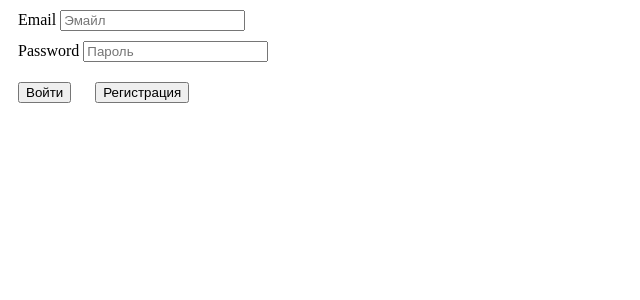
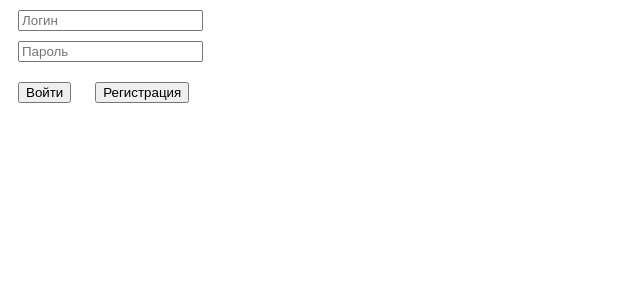
Before and after one commit to fashevskij/ncs, a PHP site: page /parts/authorization.php in a window 1280 px wide. Shown: the top 300 px of the page, without its empty margins (0-640 px from the left). Run offline with PHP 8.4, Linux system fonts and the light colour scheme.

```diff
--- a/Plan.txt
+++ b/Plan.txt
@@ -10,6 +10,7 @@
     2.2 регистрация +
     2.3 Поиск по цветам  +
     2.5 Вывод рецептуры +
-    2.6 Полсчет цены колорнатов +
+    2.6 Подсчет цены колорнатов +
     2.7 Выбор фасовки +
-    2.8 обновить рецептуру от выбора фасовки ajax+
+    2.8 обновить рецептуру от выбора фасовки ajax +
+    2.9 вывод цвета колоранта в рецептуре +
--- a/parts/authorization.php
+++ b/parts/authorization.php
@@ -1,13 +1,11 @@
 <?php
-include $_SERVER['DOCUMENT_ROOT']."/configs/db.php";
+include $_SERVER['DOCUMENT_ROOT'] . "/configs/db.php";
 ?>
 <form method="POST" class="form-inline" id="login-form">
 	<div class="form-group mx-sm-3 mb-2" style="margin:10px;">
-        <label for="staticEmail2" class="sr-only" >Email</label>
-        <input type="text" class="form-control" id="staticEmail2" placeholder="Эмайл" name="email">
+		<input type="text" class="form-control" id="staticEmail2" placeholder="Логин" name="email">
 	</div>
 	<div class="form-group mx-sm-3 mb-2" style="margin:10px;">
-        <label for="inputPassword2" class="sr-only">Password</label>
 		<input type="password" class="form-control" id="inputPassword2" placeholder="Пароль" name="password">
 	</div>
 	<button style="margin:10px;" type="submit" class="btn btn-secondary " name="Authorization" id="btn-login">Войти</button>
@@ -16,9 +14,11 @@ include $_SERVER['DOCUMENT_ROOT']."/configs/db.php";
 
 <?php
 //если введены логин и пароль и они не пусты и была нажата кнопка войти
-if (isset($_POST["Authorization"]) &&
+if (
+	isset($_POST["Authorization"]) &&
 	isset($_POST["email"]) && isset($_POST["password"])
-	&& $_POST["email"] != "" && $_POST["password"] != "") {
+	&& $_POST["email"] != "" && $_POST["password"] != ""
+) {
 	// делаем запрос к бд выбрать user таблицу где емайл  и пароль равны введенному
 	$sql = "SELECT * FROM `users` WHERE `email` LIKE '" . $_POST["email"] . "' AND `password` LIKE '" . $_POST["password"] . "'";
 	//выполняем запрос к базе данных
@@ -34,13 +34,15 @@ if (isset($_POST["Authorization"]) &&
 		mysqli_query($connect, $sql); //выполняем запрос
 		header("Location: /");
 	} else { //если нет то
-		echo "<h2>Login or password is not correct</h2>";
+		echo "<h2>Логин или пароль введены не правильно</h2>";
 	}
 }
 
-if (isset($_POST["Registration"]) &&
+if (
+	isset($_POST["Registration"]) &&
 	isset($_POST["email"]) && isset($_POST["password"])
-	&& $_POST["email"] != "" && $_POST["password"] != "") {
+	&& $_POST["email"] != "" && $_POST["password"] != ""
+) {
 	// делаем запрос к бд выбрать user таблицу где емайл  и пароль равны введенному
 	$sql = "SELECT * FROM `users` WHERE `email` LIKE '" . $_POST["email"] . "' AND `password` LIKE '" . $_POST["password"] . "'";
 	//выполняем запрос к базе данных
@@ -57,8 +59,7 @@ if (isset($_POST["Registration"]) &&
 			echo "<h2>User add</h2>";
 		}
 	} else { //если нет то
-		echo "<h2>Login or password is not correct</h2>";
+		echo "<h2>Логин или пароль введены не правильно</h2>";
 	}
 }
-
 ?>
```
Also changed, not shown: index.php (+3 -5 lines), parts/recipe.php (+17 -5 lines), package-lock.json (deleted). Lines whose indentation alone changed are shown as unchanged.
